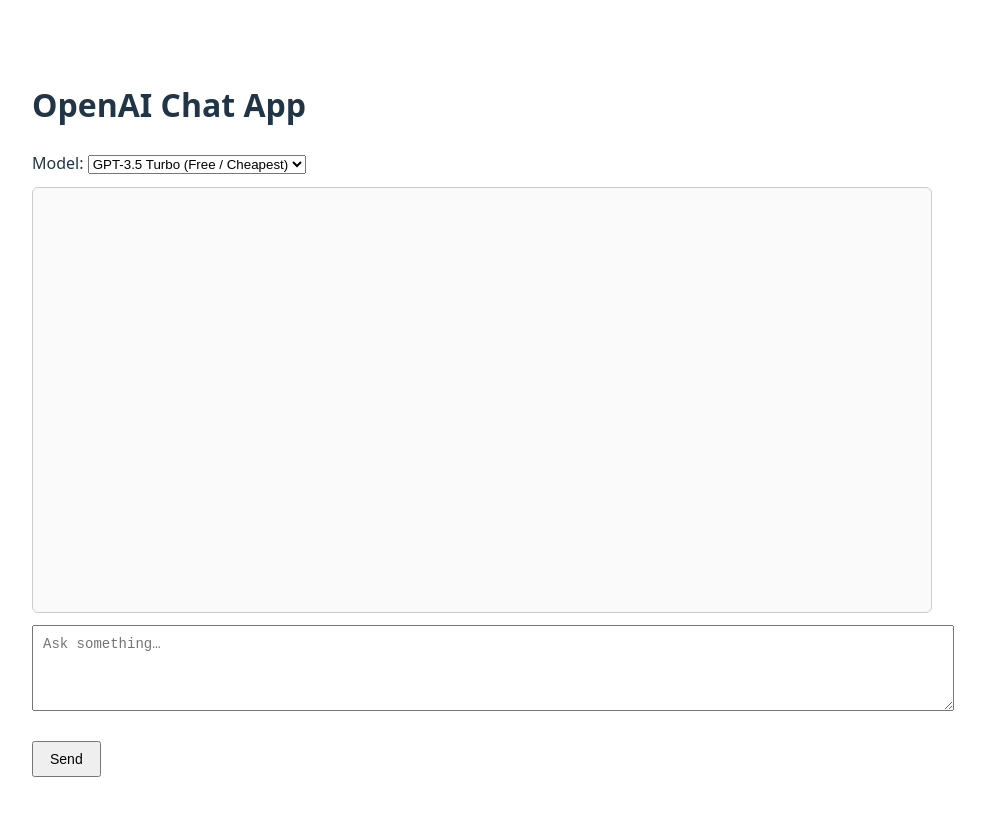
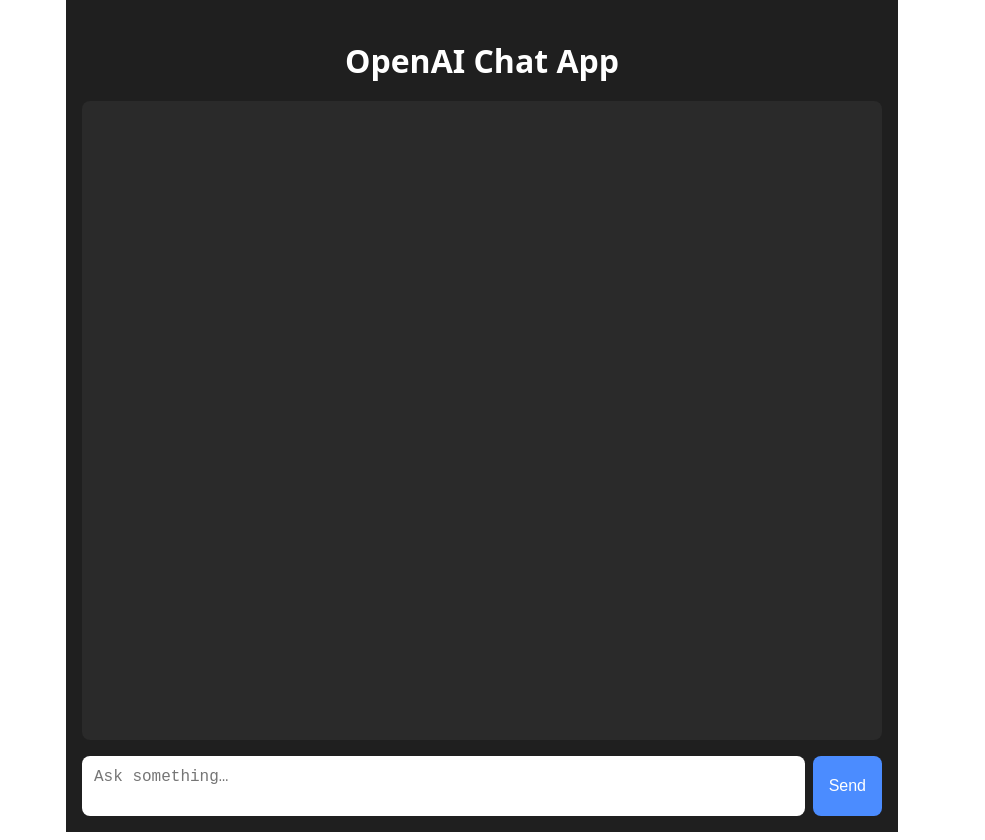
Before and after one commit to Moskilandia/gemini-text-app, a React (Vite) app: page / in a window 1280 px wide. Shown: the whole page, without its empty margins (158-1143 px from the left). Built offline with nearby package versions, Linux system fonts and the light colour scheme.

Commit message:
Update App.tsx

```diff
--- a/src/App.tsx
+++ b/src/App.tsx
@@ -1,4 +1,4 @@
-import { useState, useRef, useEffect } from "react";
+import { useEffect, useRef, useState } from "react";
 
 type Message = {
   role: "user" | "assistant";
@@ -7,70 +7,53 @@
 
 export default function App() {
   const [messages, setMessages] = useState<Message[]>([]);
-  const [prompt, setPrompt] = useState("");
-  const [model, setModel] = useState("gpt-3.5-turbo");
+  const [input, setInput] = useState("");
   const [loading, setLoading] = useState(false);
 
   const bottomRef = useRef<HTMLDivElement | null>(null);
 
+  // Auto-scroll on new messages
   useEffect(() => {
     bottomRef.current?.scrollIntoView({ behavior: "smooth" });
   }, [messages, loading]);
 
- async function sendPrompt() {
-  if (!prompt.trim() || loading) return;
+  async function sendMessage() {
+    if (!input.trim() || loading) return;
 
-  const updatedMessages = [
-    ...messages,
-    { role: "user", content: prompt },
-  ];
+    const userMessage: Message = { role: "user", content: input };
 
-  setMessages(updatedMessages);
-  setPrompt("");
+    setMessages((prev) => [...prev, userMessage]);
+    setInput("");
     setLoading(true);
 
-  // Add empty assistant message for streaming
-  setMessages((prev) => [
-    ...prev,
-    { role: "assistant", content: "" },
-  ]);
-
     try {
-    const res = await fetch("/api/openai", {
+      const res = await fetch("/api/chat", {
         method: "POST",
         headers: { "Content-Type": "application/json" },
         body: JSON.stringify({
-        messages: updatedMessages,
-        model,
+          messages: [...messages, userMessage],
         }),
       });
 
-    if (!res.body) throw new Error("No stream");
+      const data = await res.json();
 
-    const reader = res.body.getReader();
-    const decoder = new TextDecoder("utf-8");
+      if (!res.ok) {
+        throw new Error(data?.error || "Request failed");
+      }
 
-    let aiText = "";
+      const assistantMessage: Message = {
+        role: "assistant",
+        content: data.text,
+      };
 
-    while (true) {
-      const { value, done } = await reader.read();
-      if (done) break;
-
-      aiText += decoder.decode(value);
-
-      setMessages((prev) => {
-        const copy = [...prev];
-        copy[copy.length - 1] = {
-          role: "assistant",
-          content: aiText,
-        };
-        return copy;
-      });
-    }
+      setMessages((prev) => [...prev, assistantMessage]);
     } catch (err: any) {
       setMessages((prev) => [
         ...prev,
-      { role: "assistant", content: `Error: ${err.message}` },
+        {
+          role: "assistant",
+          content: `⚠️ ${err.message || "Something went wrong"}`,
+        },
       ]);
     } finally {
       setLoading(false);
@@ -78,95 +61,123 @@
   }
 
   return (
+    <div style={styles.app}>
+      <h1 style={styles.title}>OpenAI Chat App</h1>
+
+      <div style={styles.chat}>
+        {messages.map((msg, i) => (
           <div
+            key={i}
             style={{
-        maxWidth: 900,
-        margin: "40px auto",
-        padding: 20,
-        fontFamily: "system-ui, sans-serif",
+              ...styles.bubble,
+              ...(msg.role === "user"
+                ? styles.userBubble
+                : styles.aiBubble),
             }}
           >
-      <h1>OpenAI Chat App</h1>
-
-      {/* Model selector */}
-      <div style={{ marginBottom: 12 }}>
-        <label>
-          Model:&nbsp;
-          <select
-            value={model}
-            onChange={(e) => setModel(e.target.value)}
-          >
-            <option value="gpt-3.5-turbo">
-              GPT-3.5 Turbo (Free / Cheapest)
-            </option>
-            <option value="gpt-4o-mini">
-              GPT-4o Mini (If available)
-            </option>
-          </select>
-        </label>
-      </div>
-
-      {/* Chat window */}
-      <div
-        style={{
-          border: "1px solid #ccc",
-          borderRadius: 6,
-          padding: 12,
-          height: 400,
-          overflowY: "auto",
-          marginBottom: 12,
-          background: "#fafafa",
-        }}
-      >
-        {messages.map((m, i) => (
-          <div key={i} style={{ marginBottom: 10 }}>
-            <strong>{m.role === "user" ? "You" : "AI"}:</strong>
-            <div style={{ whiteSpace: "pre-wrap" }}>{m.content}</div>
+            {msg.content}
           </div>
         ))}
 
         {loading && (
-          <div>
-            <strong>AI:</strong> Thinking…
+          <div style={{ ...styles.bubble, ...styles.aiBubble }}>
+            Thinking<span style={styles.cursor}>▍</span>
           </div>
         )}
 
         <div ref={bottomRef} />
       </div>
 
-      {/* Prompt input */}
+      <div style={styles.inputRow}>
         <textarea
-        value={prompt}
-        onChange={(e) => setPrompt(e.target.value)}
-        rows={4}
+          style={styles.textarea}
+          rows={2}
           placeholder="Ask something…"
-        style={{
-          width: "100%",
-          padding: 10,
-          fontSize: 14,
-        }}
+          value={input}
+          onChange={(e) => setInput(e.target.value)}
           onKeyDown={(e) => {
             if (e.key === "Enter" && !e.shiftKey) {
               e.preventDefault();
-            sendPrompt();
+              sendMessage();
             }
           }}
         />
-
-      <br />
-      <br />
-
-      <button
-        onClick={sendPrompt}
-        disabled={loading}
-        style={{
-          padding: "8px 16px",
-          fontSize: 14,
-          cursor: loading ? "not-allowed" : "pointer",
-        }}
-      >
-        {loading ? "Thinking…" : "Send"}
+        <button style={styles.button} onClick={sendMessage} disabled={loading}>
+          Send
         </button>
+      </div>
     </div>
   );
 }
+
+/* ===================== STYLES ===================== */
+
+const styles: Record<string, React.CSSProperties> = {
+  app: {
+    minHeight: "100vh",
+    background: "#1f1f1f",
+    color: "#fff",
+    display: "flex",
+    flexDirection: "column",
+    padding: "1rem",
+    maxWidth: "800px",
+    margin: "0 auto",
+  },
+  title: {
+    textAlign: "center",
+    marginBottom: "1rem",
+  },
+  chat: {
+    flex: 1,
+    overflowY: "auto",
+    padding: "1rem",
+    background: "#2a2a2a",
+    borderRadius: "8px",
+    marginBottom: "1rem",
+  },
+  bubble: {
+    maxWidth: "85%",
+    padding: "0.75rem 1rem",
+    marginBottom: "0.75rem",
+    borderRadius: "12px",
+    lineHeight: 1.4,
+    whiteSpace: "pre-wrap",
+    wordBreak: "break-word",
+  },
+  userBubble: {
+    background: "#4b8cff",
+    alignSelf: "flex-end",
+    marginLeft: "auto",
+  },
+  aiBubble: {
+    background: "#3a3a3a",
+    alignSelf: "flex-start",
+    marginRight: "auto",
+  },
+  inputRow: {
+    display: "flex",
+    gap: "0.5rem",
+  },
+  textarea: {
+    flex: 1,
+    resize: "none",
+    padding: "0.75rem",
+    borderRadius: "8px",
+    border: "none",
+    outline: "none",
+    fontSize: "1rem",
+  },
+  button: {
+    padding: "0 1rem",
+    borderRadius: "8px",
+    border: "none",
+    background: "#4b8cff",
+    color: "#fff",
+    fontSize: "1rem",
+    cursor: "pointer",
+  },
+  cursor: {
+    marginLeft: "4px",
+    animation: "blink 1s infinite",
+  },
+};
```
Lines whose indentation alone changed are shown as unchanged.
